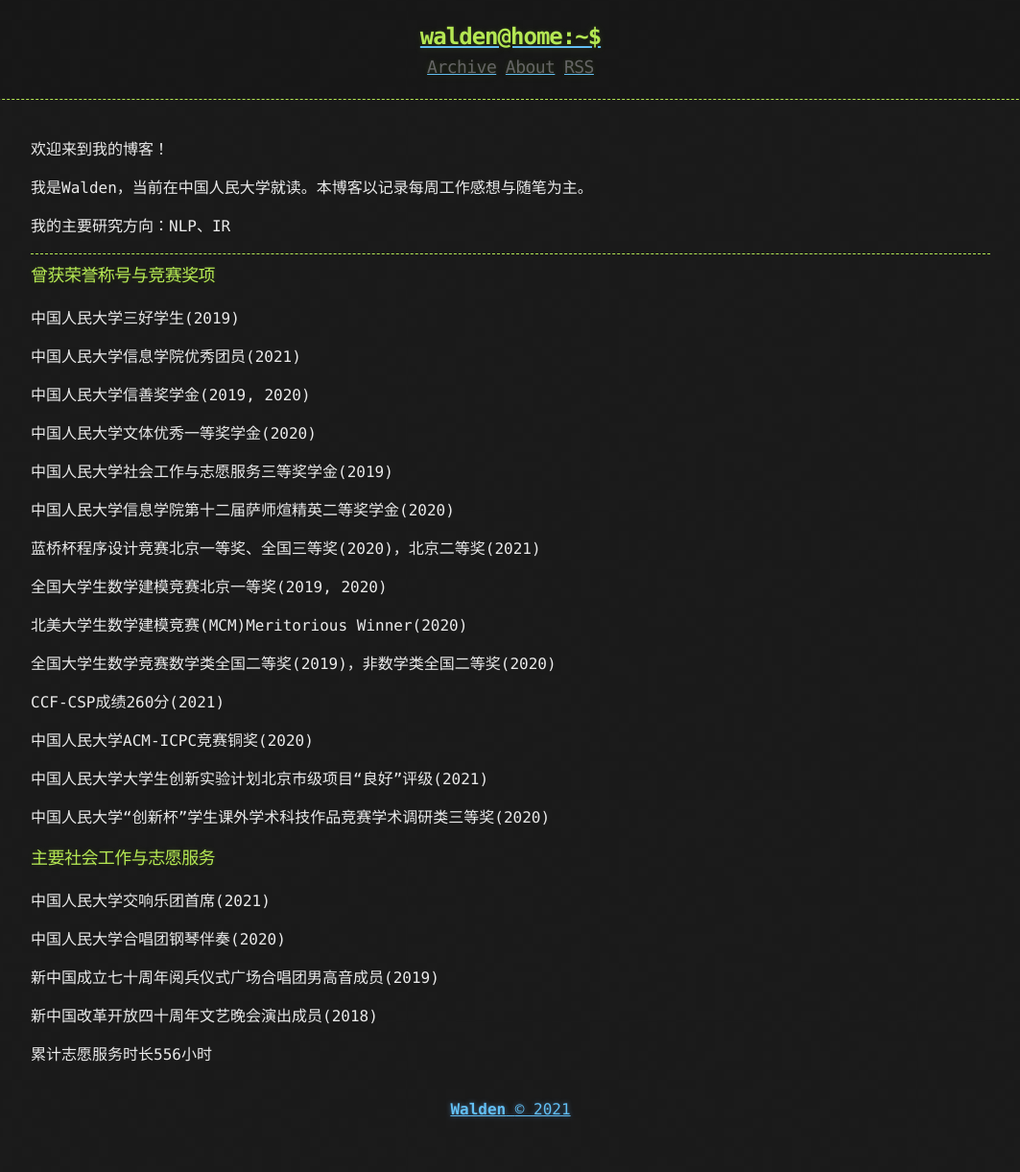
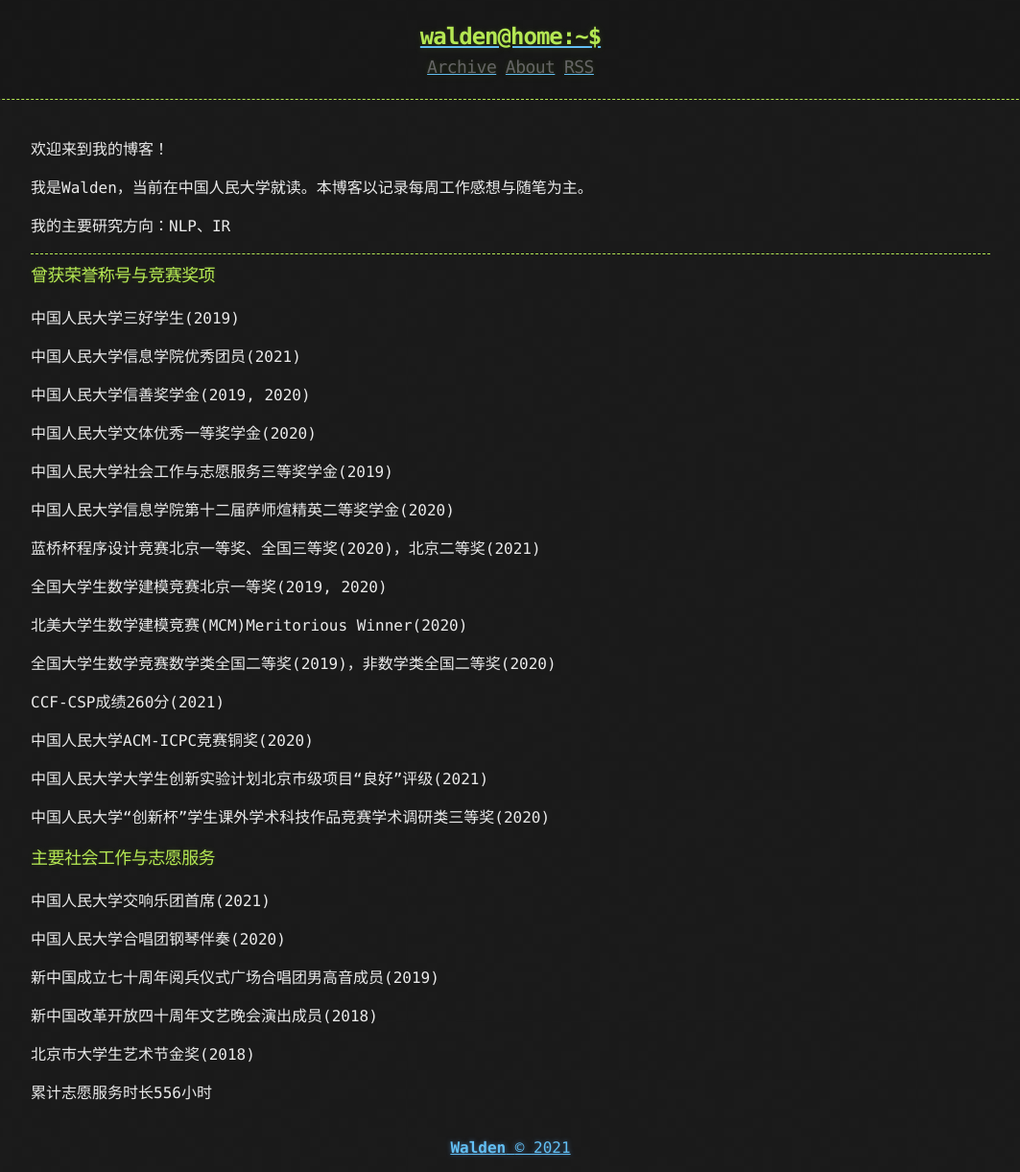
Before and after one commit to WaldenRUC/WaldenRUC.github.io, a Jekyll site: the page built from about.md, in a window 1280 px wide. Shown: the whole page at 96% size, without its empty margins (108-1171 px from the left). Built offline with Jekyll 4.4.1, drawn with Linux system fonts in a browser that asks for light colours; before the commit the page ends 1181 px from its top, so only the background shows below that.

Commit message:
Update about.md

```diff
--- a/about.md
+++ b/about.md
@@ -51,4 +51,6 @@
 
 新中国改革开放四十周年文艺晚会演出成员(2018)
 
+北京市大学生艺术节金奖(2018)
+
 累计志愿服务时长556小时
```
